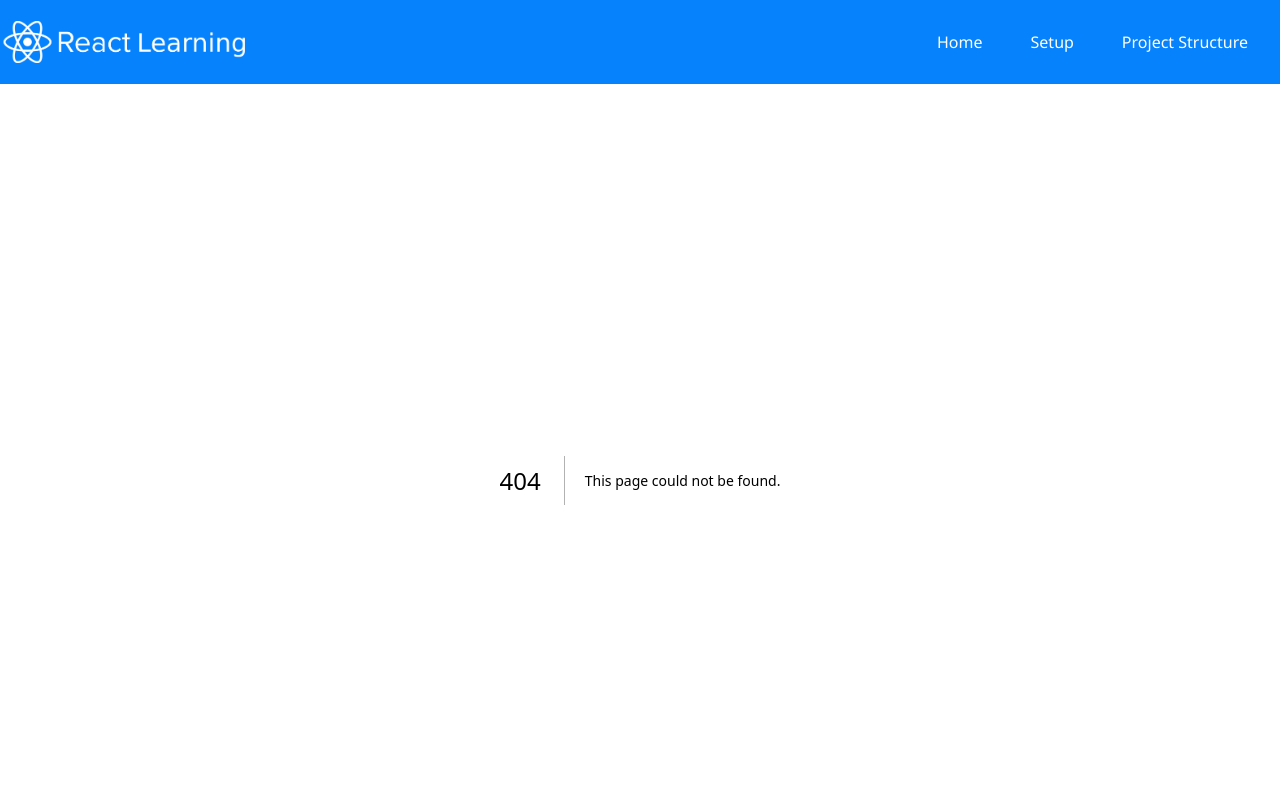
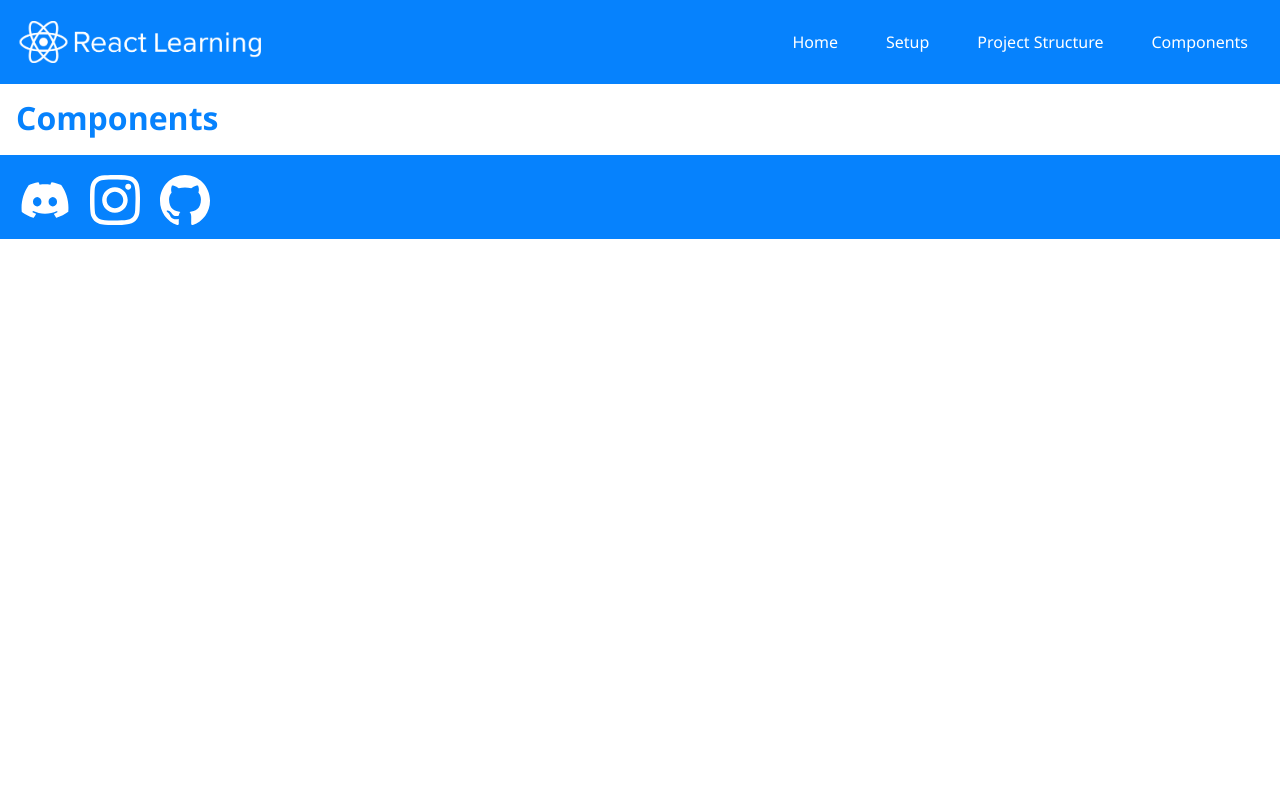
Before and after one commit to MitjaCH/react-learning-page, a Next.js app: page /components in a window 1280 px wide. Before the commit this address had no page. Shown: the top 800 px of the page. Built offline with nearby package versions, Linux system fonts and the light colour scheme.

Commit message:
[FIX + UPDATE] Fixed margin Issues with Nav-Logo and Table of Contents + added Components Page

```diff
--- a/pages/_app.jsx
+++ b/pages/_app.jsx
@@ -45,6 +45,11 @@ export default function App({ Component, pageProps }) {
                 Project Structure
               </Link>
             </li>
+            <li>
+              <Link href="/components">
+                Components
+              </Link>
+            </li>
           </ul>
         </nav>
       </header>
--- /dev/null
+++ b/pages/components.jsx
@@ -0,0 +1,10 @@
+import styles from "../styles/component.module.css";
+import Title from "../components/title";
+
+export default function ComponentsPage() {
+    return (
+        <div className="Main">
+            <Title text="Components" variant="default"></Title>
+        </div>
+    )
+}
--- a/styles/_app.css
+++ b/styles/_app.css
@@ -24,6 +24,7 @@ nav {
 #nav-image {
   filter: invert(0);
   max-width: 250px;
+  margin: 1rem;
 }
 
 .navbar {
--- a/styles/tableOfContents.module.css
+++ b/styles/tableOfContents.module.css
@@ -1,7 +1,7 @@
 .tableOfContents {
     border: 1px solid #ccc;
-    padding: 10px;
     border-radius: 5px;
+    margin: 1rem;
   }
 
   .title {
```
Also changed, not shown: styles/component.module.css (added).
